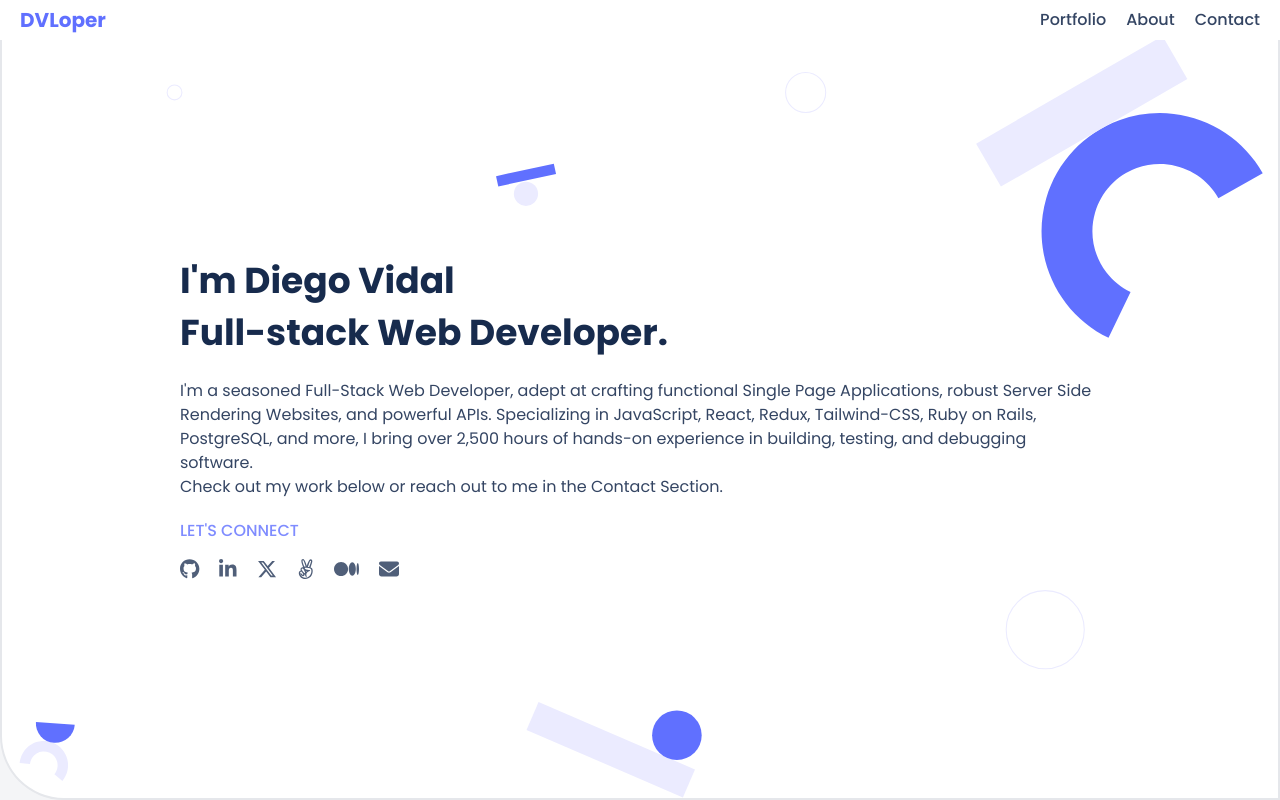
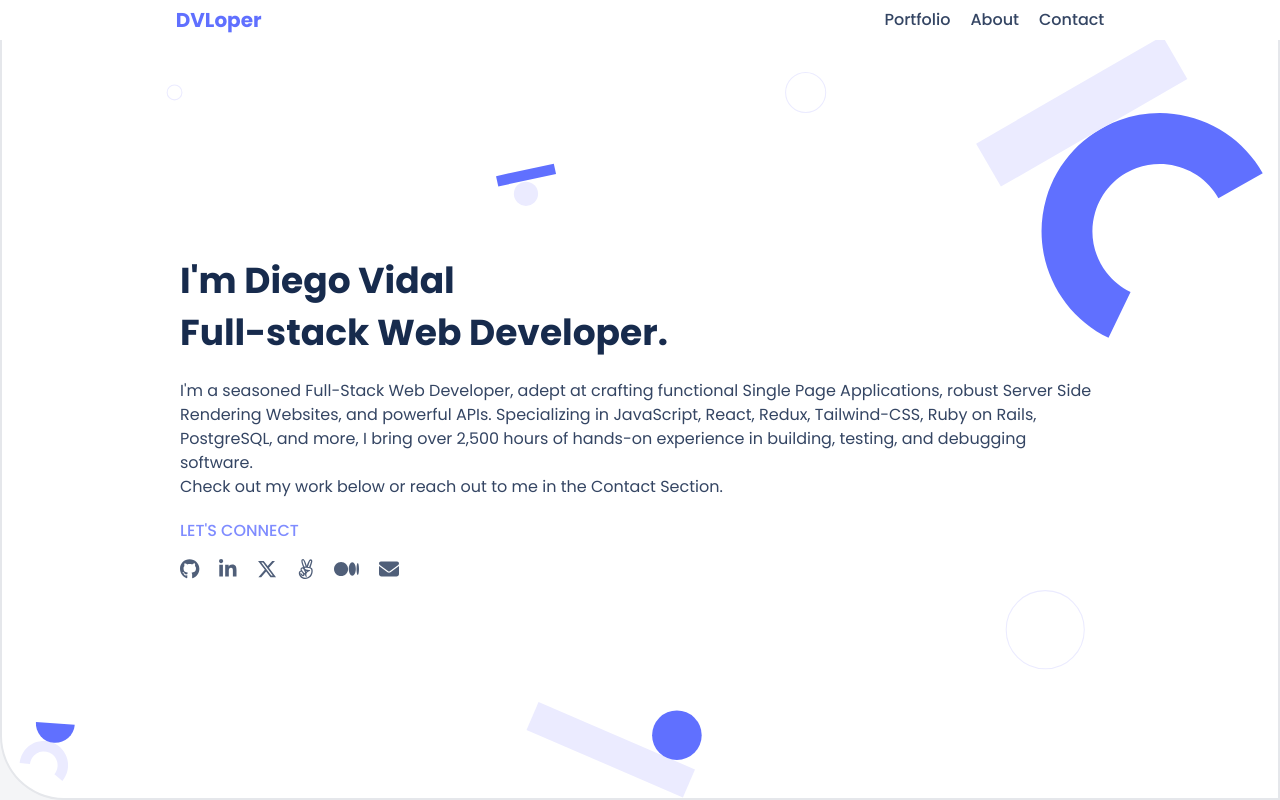
Before and after one commit to Diegogagan2587/Diegogagan2587.github.io, a React (Vite) app: page / in a window 1280 px wide. Shown: the top 800 px of the page. Built offline with nearby package versions, Linux system fonts and the light colour scheme.

Commit message:
Set breakpoints for justify eleements in navigation bar

```diff
--- a/src/components/NavigationBar.jsx
+++ b/src/components/NavigationBar.jsx
@@ -13,7 +13,7 @@ const NavigationBar = ({scrollToSection}) => {
   };
   return (
     <nav
-      className={`fixed flex justify-between items-center px-5
+      className={`fixed flex justify-between lg:justify-around items-center px-5
     w-full
     transition-all duration-500 ease-in-out
     ${isMenuOpen?'bg-[#201DCE99] sm:bg-white':'bg-white'}  h-10 z-30`}
```
